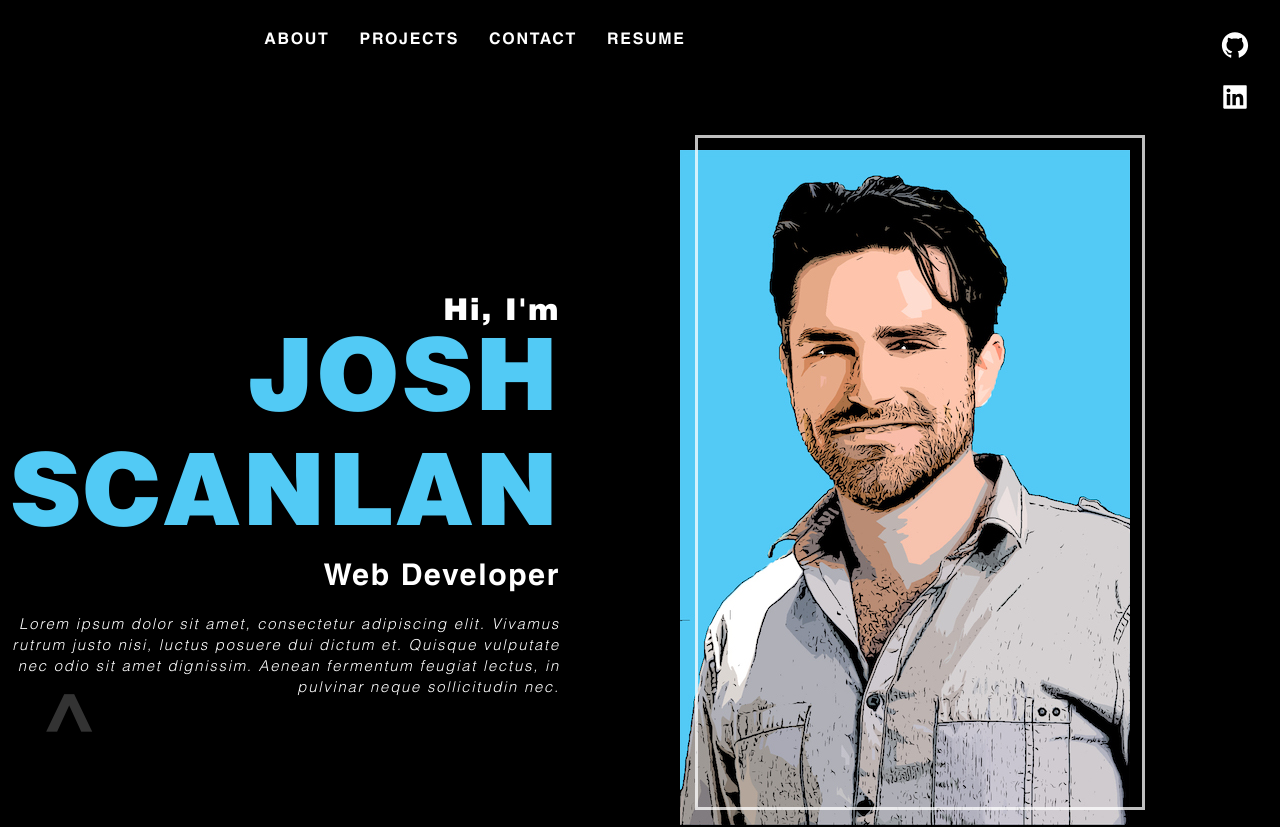
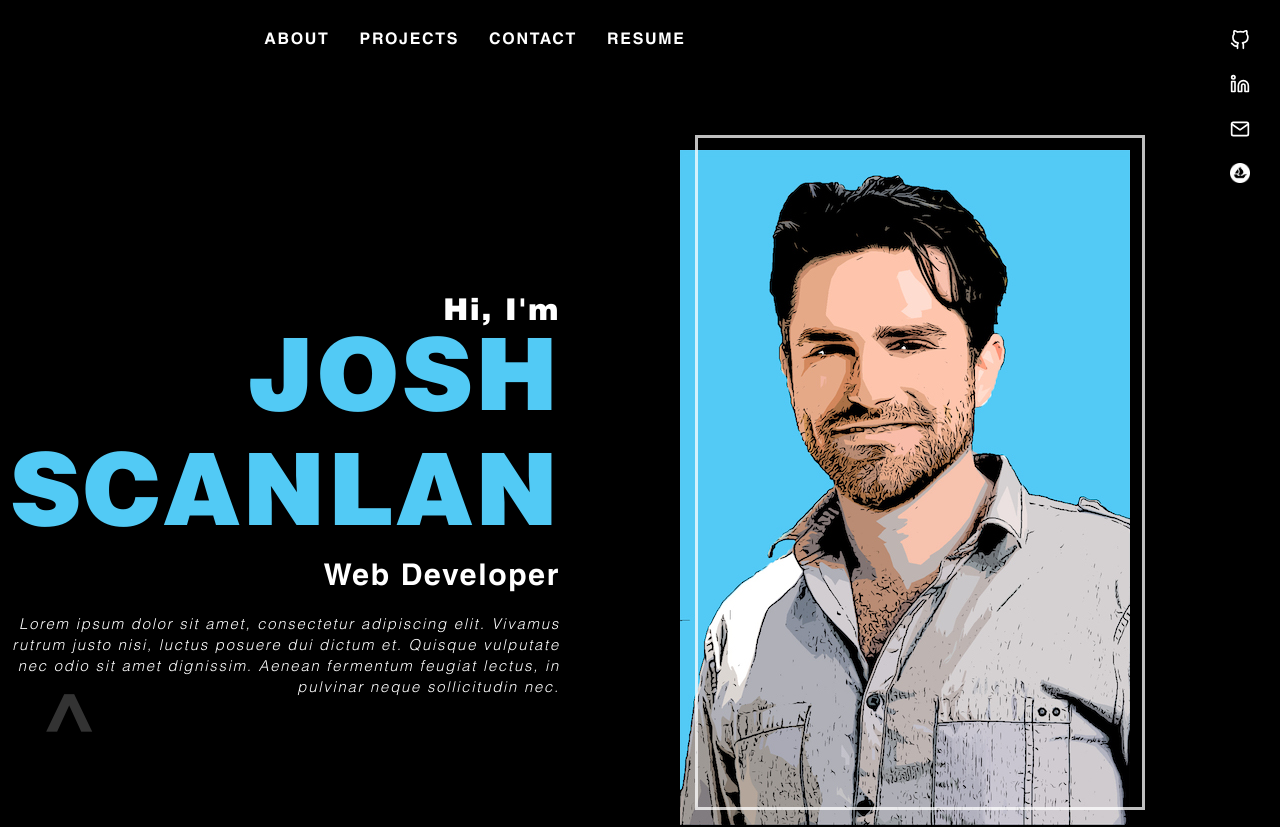
Before and after one commit to joshuascan/personal-portfolio, a Next.js app: page / in a window 1280 px wide. Shown: the top 827 px of the page. Built offline with nearby package versions, Linux system fonts and the light colour scheme.

Commit message:
adds opensea link

```diff
--- a/src/components/Footer/Footer.js
+++ b/src/components/Footer/Footer.js
@@ -31,18 +31,6 @@ const Footer = () => {
             </Link>
           </LinkColumn>
         </LinkList>
-        <SocialIconsContainer>
-          <Link href="https://github.com/joshuascan" passHref>
-            <SocialIcons target="_blank" rel="noreferrer noopener">
-              <AiFillGithub size="3rem" />
-            </SocialIcons>
-          </Link>
-          <Link href="https://linkedin.com/in/jscanlan" passHref>
-            <SocialIcons target="_blank" rel="noreferrer noopener">
-              <AiFillLinkedin size="3rem" />
-            </SocialIcons>
-          </Link>
-        </SocialIconsContainer>
       </FooterContainer>
     </FooterWrapper>
   );
--- a/src/components/Footer/FooterStyles.js
+++ b/src/components/Footer/FooterStyles.js
@@ -17,7 +17,7 @@ export const FooterContainer = styled.div`
 export const LinkList = styled.ul`
   display: grid;
   grid-template-columns: repeat(3, minmax(85px, 220px));
-  gap: 40px;
+  gap: 80px;
   padding: 40px 0 28px;
 `;
 
@@ -26,11 +26,11 @@ export const LinkColumn = styled.div`
   flex-direction: column;
   max-width: 220px;
   width: 100%;
+  margin-left: 2rem;
 `;
 
 export const LinkTitle = styled.h4`
-  font-style: normal;
-  font-weight: 600;
+  font-family: ${(props) => props.theme.fonts.bold};
   font-size: 1.2rem;
   line-height: 2.4rem;
   text-transform: uppercase;
@@ -40,6 +40,7 @@ export const LinkTitle = styled.h4`
 `;
 
 export const LinkItem = styled.a`
+  font-family: ${(props) => props.theme.fonts.light};
   font-size: 1.8rem;
   color: ${(props) => props.theme.colors.secondary};
   opacity: 0.5;
--- a/src/components/Header/Header.js
+++ b/src/components/Header/Header.js
@@ -1,6 +1,6 @@
 import Link from "next/link";
 import { useRouter } from "next/router";
-import { AiFillGithub, AiFillLinkedin } from "react-icons/ai";
+import { FiGithub, FiLinkedin, FiMail } from "react-icons/fi";
 import {
   HeaderWrapper,
   HomeArrow,
@@ -8,6 +8,7 @@ import {
   SocialContainer,
   NavLink,
   SocialIcons,
+  Img,
 } from "./HeaderStyles";
 
 const Header = () => {
@@ -45,12 +46,22 @@ const Header = () => {
       <SocialContainer>
         <Link href="https://github.com/joshuascan" passHref>
           <SocialIcons target="_blank" rel="noreferrer noopener">
-            <AiFillGithub size="3rem" />
+            <FiGithub size="2rem" />
           </SocialIcons>
         </Link>
         <Link href="https://linkedin.com/in/jscanlan" passHref>
           <SocialIcons target="_blank" rel="noreferrer noopener">
-            <AiFillLinkedin size="3rem" />
+            <FiLinkedin size="2rem" />
+          </SocialIcons>
+        </Link>
+        <Link href="mailto:joshuascan@gmail.com" passHref>
+          <SocialIcons target="_blank" rel="noreferrer noopener">
+            <FiMail size="2rem" />
+          </SocialIcons>
+        </Link>
+        <Link href="https://opensea.io/josh-scanlan" passHref>
+          <SocialIcons target="_blank" rel="noreferrer noopener">
+            <Img src="/images/opensea-logo.png" />
           </SocialIcons>
         </Link>
       </SocialContainer>
--- a/src/components/Header/HeaderStyles.js
+++ b/src/components/Header/HeaderStyles.js
@@ -61,10 +61,15 @@ export const SocialContainer = styled.div`
 `;
 
 export const SocialIcons = styled.a`
-  margin-bottom: 1.8rem;
+  margin-bottom: 2rem;
   color: ${(props) => props.theme.colors.secondary};
   transition: 0.3s ease;
   &:hover {
     opacity: 0.65;
   }
 `;
+
+export const Img = styled.img`
+  width: 2rem;
+  height: 2rem;
+`;
```
Also changed, not shown: public/images/opensea-logo.png (added), 1 other file (tests, documents, lock files or other folders).
